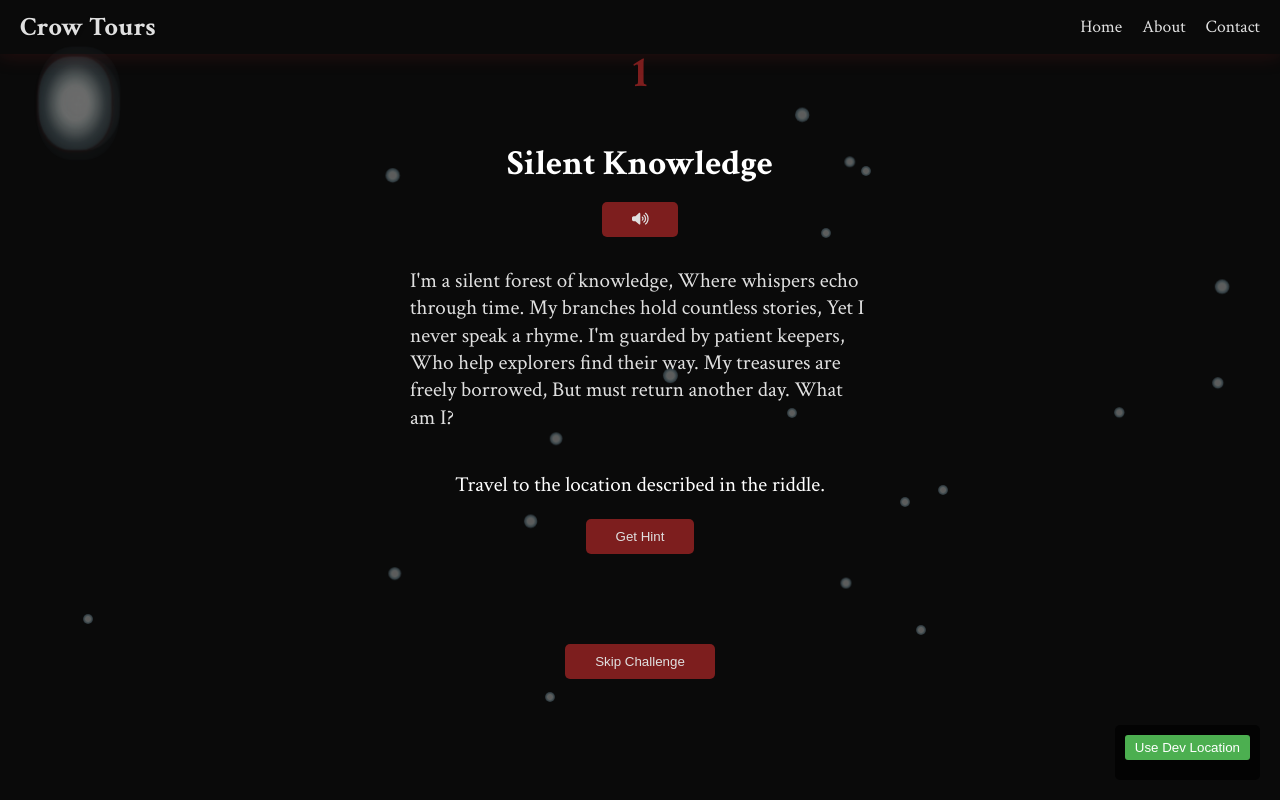
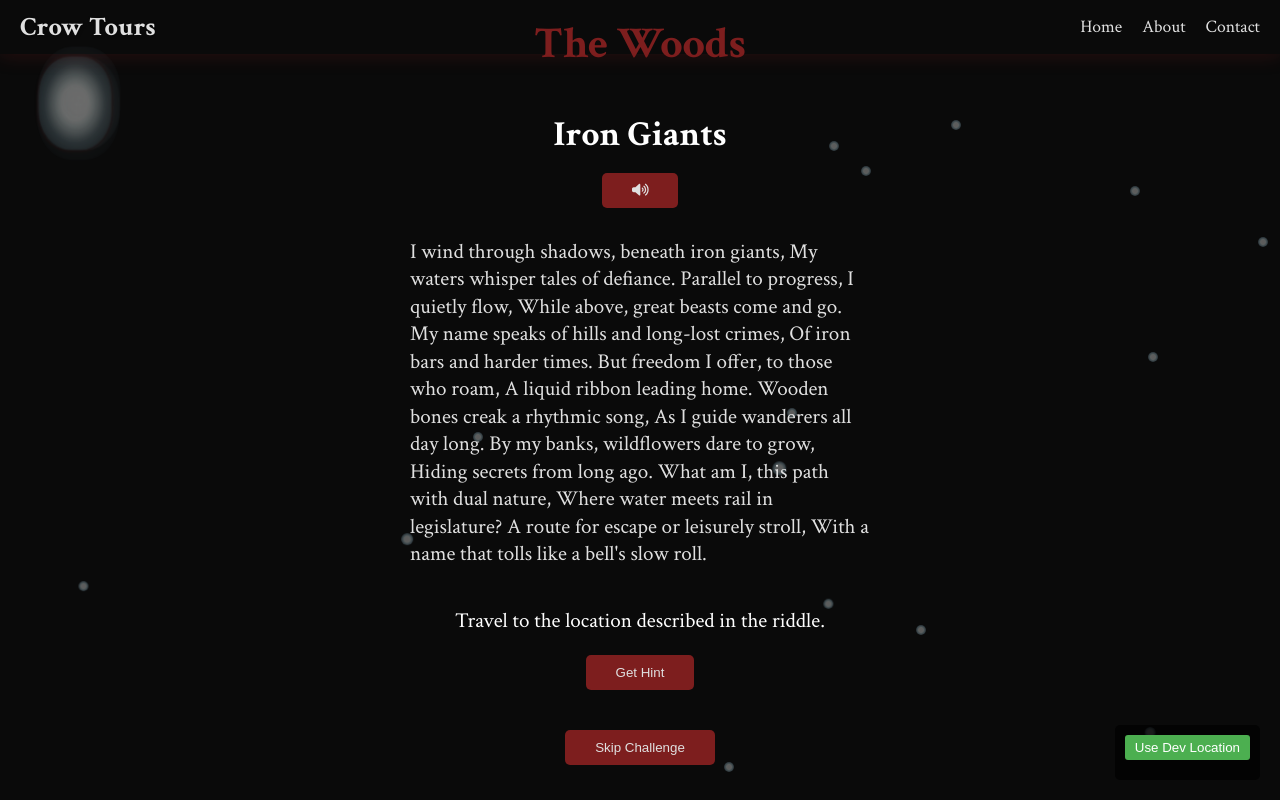
Before and after one commit to ApplianceAssistant/Raven_Run, a React (Create React App) app: page /path/1 in a window 1280 px wide. Built offline with nearby package versions, Linux system fonts and the light colour scheme.

Commit message:
challenge stucture update with Id select. user loc to target callculation and display added

```diff
--- a/src/App.js
+++ b/src/App.js
@@ -28,7 +28,7 @@ function App() {
 
     const elements = [];
 
-    for (let i = 0; i < 20; i++) {
+    for (let i = 0; i < 15; i++) {
       const element = document.createElement('div');
       element.className = 'moving-element';
 
@@ -37,7 +37,7 @@ function App() {
       element.style.top = `${Math.random() * 100}%`;
 
       // Set random animation delays
-      element.style.animationDelay = `${Math.random() * 10}s`;
+      element.style.animationDelay = `${Math.random() * 20}s`;
       element.style.animationDuration = `${Math.random() * 4 + 6}s`; // 6-10s duration
 
       movingBackground.appendChild(element);
@@ -107,7 +107,7 @@ function App() {
             <Route path="/contact" element={<Contact />} />
             <Route path="/create-account" element={<CreateAccount />} />
             <Route path="/lobby" element={<Lobby />} />
-            <Route path="/path/:pathName" element={<PathPage userLocation={userLocation} />} />
+            <Route path="/path/:pathId" element={<PathPage userLocation={userLocation} />} />
           </Routes>
         </main>
         {process.env.NODE_ENV === 'development' && (
--- a/src/components/CreateAccount.js
+++ b/src/components/CreateAccount.js
@@ -26,7 +26,7 @@ function CreateAccount() {
         <div className="bodyContent center">
           <h1>Gather Your Courage</h1>
           <form onSubmit={handleSubmit}>
-            <div>
+            <div className="account-field">
               <label htmlFor="username">Username:</label>
               <input
                 type="text"
@@ -36,7 +36,7 @@ function CreateAccount() {
                 required
               />
             </div>
-            <div>
+            <div className="account-field">
               <label htmlFor="password">Password:</label>
               <input
                 type="password"
@@ -46,7 +46,7 @@ function CreateAccount() {
                 required
               />
             </div>
-            <button type="submit">Pledge</button>
+            <button type="submit">Create Account</button>
           </form>
         </div>
       </div>
--- a/src/components/Home.js
+++ b/src/components/Home.js
@@ -14,24 +14,6 @@ function Home() {
   const handleEnter = () => {
     navigate('/lobby');
   };
-
-  useEffect(() => {
-    const background = document.querySelector('.background');
-    for (let i = 0; i < 100; i++) {
-      const spot = document.createElement('div');
-      spot.className = 'moving-spot';
-      spot.style.left = `${Math.random() * 100}%`;
-      spot.style.top = `${Math.random() * 100}%`;
-      spot.style.animationDuration = `${10 + Math.random() * 20}s`;
-      spot.style.animationDelay = `${Math.random() * 5}s`;
-      background.appendChild(spot);
-    }
-
-    return () => {
-      const spots = document.querySelectorAll('.moving-spot');
-      spots.forEach(spot => spot.remove());
-    };
-  }, []);
 
   return (
     <>
--- a/src/components/Lobby.js
+++ b/src/components/Lobby.js
@@ -1,13 +1,14 @@
 import React, { useState, useEffect } from 'react';
 import { useNavigate } from 'react-router-dom';
 import { FontAwesomeIcon } from '@fortawesome/react-fontawesome';
+import ScrollableContent from './ScrollableContent';
 import { faLongArrowUp, faLongArrowDown, faArrowsV, faSun, faMoon } from '@fortawesome/free-solid-svg-icons';
 
 function Lobby() {
   const [paths, setPaths] = useState([
-    { name: "Down Town", dayOnly: false },
-    { name: "The Woods", dayOnly: true },
-    { name: "Mall", dayOnly: false }
+    { id: 0, name: "Down Town", dayOnly: false },
+    { id: 1, name: "The Woods", dayOnly: true },
+    { id: 3, name: "Maul", dayOnly: true }
   ]);
 
   const navigate = useNavigate();
@@ -36,18 +37,21 @@ function Lobby() {
   const formatTime = (date) => {
     return date.toLocaleTimeString([], { hour: '2-digit', minute: '2-digit' });
   };
-
   return (
     <div className="content-wrapper">
       <div className="spirit-guide-large">
         <div className="content">
-          <h1 className="contentHeader">Lobby</h1>
+          <h2 className="contentHeader">Select your path</h2>
           <div className="bodyContent">
-            <p>Select your path</p>
+            <ScrollableContent maxHeight="400px">
               <ul className="path-list">
-              {paths.map((path, index) => (
-                <li key={index} className={`path-item ${path.dayOnly && isCloseToNight() ? 'disabled' : ''}`}>
-                  <button onClick={() => handlePathSelect(path.name)} disabled={path.dayOnly && isCloseToNight()}>
+
+                {paths.map((path) => (
+                  <li key={path.id} className={`path-item ${path.dayOnly && isCloseToNight() ? 'disabled' : ''}`}>
+                    <button
+                      onClick={() => handlePathSelect(path.id)}
+                      disabled={path.dayOnly && isCloseToNight()}
+                    >
                       {path.name}
                       {path.dayOnly && (
                         <span className="day-only-indicator">
@@ -58,8 +62,9 @@ function Lobby() {
                   </li>
                 ))}
               </ul>
+            </ScrollableContent>
             <p className="time-indicator">
-              Current time: {formatTime(currentTime)}
+              Time: {formatTime(currentTime)}
               <span className="day-night-indicator">
                 <FontAwesomeIcon icon={isDaytime() ? faSun : faMoon} />
                 {isDaytime() ? ' Day' : ' Night'}
--- a/src/components/PathPage.js
+++ b/src/components/PathPage.js
@@ -2,12 +2,13 @@ import React, { useState, useEffect } from 'react';
 import { useParams } from 'react-router-dom';
 import SpiritGuide from './SpiritGuide';
 import { Challenge } from './Challenge';
-import { getChallenges, resetFeedbackCycle } from '../services/challengeService.ts';
-import { checkServerConnectivity, getUserLocation } from '../utils/utils';
+import { getChallenges, getPathName, resetFeedbackCycle } from '../services/challengeService.ts';
+import { checkServerConnectivity, getUserLocation, calculateDistance } from '../utils/utils.js';
 
 function PathPage({ userLocation }) {
-  const { pathName } = useParams();
-  const [targetLocation, setTargetLocation] = useState({ latitude: 0, longitude: 0 });
+  const { pathId } = useParams();
+  const [pathName, setPathName] = useState('');
+  const [targetLocation, setTargetLocation] = useState(null);
   const [distance, setDistance] = useState(null);
   const [isSpiritGuideSmall, setIsSpiritGuideSmall] = useState(false);
   const [currentChallenge, setCurrentChallenge] = useState(null);
@@ -16,8 +17,10 @@ function PathPage({ userLocation }) {
   const [textVisible, setTextVisible] = useState(false);
 
   useEffect(() => {
-    const fetchedChallenges = getChallenges();
+    const numericPathId = parseInt(pathId, 10);
+    const fetchedChallenges = getChallenges(numericPathId);
     setChallenges(fetchedChallenges);
+    setPathName(getPathName(numericPathId));
 
     fetchedChallenges.forEach(challenge => resetFeedbackCycle(challenge.id));
 
@@ -27,27 +30,54 @@ function PathPage({ userLocation }) {
     return () => {
       clearTimeout(textFadeTimer);
     };
-  }, []);
+  }, [pathId]);
 
   useEffect(() => {
     if (challenges.length > 0 && challengeIndex < challenges.length) {
-      setCurrentChallenge(challenges[challengeIndex]);
-      resetFeedbackCycle(challenges[challengeIndex].id);
+      const challenge = challenges[challengeIndex];
+      setCurrentChallenge(challenge);
+      resetFeedbackCycle(challenge.id);
+      if (challenge.type === 'travel' && challenge.targetLocation) {
+        setTargetLocation(challenge.targetLocation);
+      }
     }
   }, [challenges, challengeIndex]);
+
+  useEffect(() => {
+    console.warn("User location: ", userLocation , " Target location: ", targetLocation);
+    if (userLocation && targetLocation) {
+      const distanceInMeters = calculateDistance(userLocation, targetLocation);
+      const distanceInMiles = (distanceInMeters / 1609.344).toFixed(2);
+      const distanceInKilometers = (distanceInMeters / 1000).toFixed(2);
+      if (distanceInMiles >= 0.1) {
+        // If distance is 0.1 miles or more, display in miles
+        setDistance({
+          value: distanceInMiles,
+          unit: 'miles'
+        });
+      } else {
+        // If distance is less than 0.1 miles, display in feet
+        const distanceInFeet = (distanceInMiles * 5280).toFixed(2);
+        setDistance({
+          value: Math.round(distanceInFeet),
+          unit: 'feet'
+        });
+      }
+    }
+  }, [userLocation, targetLocation]);
 
   const handleChallengeComplete = (correct) => {
     if (correct) {
       setChallengeIndex(prevIndex => prevIndex + 1);
     }
   };
-
+  console.log("distance: ", distance);
   return (
     <div className="path-page">
       <main className="path-content">
         <h1 className={`path-title ${textVisible ? 'visible' : ''}`}>{pathName}</h1>
-        {distance && (
-          <p className="distance-notice">Distance to target: {distance.toFixed(2)} km</p>
+        {distance !== null && (
+          <p className="distance-notice">Distance to target: {distance.value} {distance.unit}</p>
         )}
         {currentChallenge && (
           <Challenge
--- a/src/css/App.scss
+++ b/src/css/App.scss
@@ -235,7 +235,7 @@ button {
 // Increase heading sizes
 h1 {
   font-size: 2.5em;
-  margin-bottom: 20px;
+  margin-bottom: 15px;
   color: rgb(255, 255, 255);
 }
 
@@ -536,13 +536,13 @@ form {
 
   .feedback {
     text-align: center;
-    margin-top: 20px;
+    margin-top: 10px;
+    margin-bottom: 10px;
     font-size: 1.2em;
     opacity: 0;
     transition: opacity 0.3s ease-in-out;
     height: 0;
     overflow: hidden;
-    padding: 20px;
     max-width: 500px;
   }
 
@@ -579,3 +579,27 @@ form {
   margin-bottom: 10px;
   display: flex;
 }
+
+.account-field {
+  display: flex;
+  flex-direction: column;
+  margin-bottom: 5px;
+
+  label {
+    margin-bottom: 2px;
+  }
+
+  input {
+    padding: 10px;
+    border: none;
+    border-radius: 5px;
+    background-color: rgba($dark-bg, 0.7);
+    color: $text-color;
+    transition: all 0.3s ease;
+
+    &:focus {
+      outline: none;
+      box-shadow: 0 0 10px rgba($spooky-accent, 0.5);
+    }
+  }
+}
--- a/src/data/challenges.ts
+++ b/src/data/challenges.ts
@@ -1,6 +1,15 @@
 import { Challenge } from '../types/challengeTypes';
 
-export const challenges: Challenge[] = [
+interface Path {
+  id: number;
+  name: string;
+  challenges: Challenge[];
+}
+export const paths: Path[] = [
+  {
+    id: 0,
+    name: "Down Town",
+    challenges: [
       {
         id: '0',
         type: 'travel',
@@ -19,20 +28,20 @@ What am I?`,
           latitude: 38.2123131,
           longitude: -85.2201708
         },
-    radius: 1000,
-    locationHints: [
+        radius: 50,
+        hints: [
           "My inhabitants are often spine-chilling.",
           "I'm a place where you can travel the world without moving your feet",
           "My visitors often judge my contents by their covers.",
           "I'm home to both fact and fiction, side by side."
         ],
         completionFeedback: `Excellent deduction! Your keen insight will be invaluable on your journey to the haunted road.`,
-    repeatable: false
+        repeatable: false,
       },
       {
         id: '1',
         type: 'travel',
-    title: 'Herbal Wards Needed',
+        title: 'Herbal Wards',
         description: `In Simpsonville, where stories unfold,
           Stands a cottage, quaint and old.
           Its walls are white as morning frost,
@@ -54,11 +63,11 @@ Where purple magic is always swelling?`,
           latitude: 38.2216154,
           longitude: -85.344623
         },
-    radius: 1000,
-    locationHints: [
+        radius: 50,
+        hints: [
           "My name suggests a modest hill, though I'm flat on the ground.",
           "Butterflies mistake me for a fragrant bloom in the town.",
-      "Bees buzz around me, thinking I'm part of their lavender store.",
+          "If your famished, grab some refreshments at the cafe.",
           "My color is reminiscent of clouds, not the flower I'm named for."
         ],
         completionFeedback: `You've proven yourself a true master of magical dwellings and herbal enigmas.`,
@@ -66,14 +75,55 @@ Where purple magic is always swelling?`,
       },
       {
         id: '2',
+        type: 'travel',
+        title: 'Herbal Wards',
+        description: `In Simpsonville, where stories unfold,
+          Stands a cottage, quaint and old.
+          Its walls are white as morning frost,
+          In lavender fields, it seems lost.
+          Windows wink with candlelight,
+          Scenting dreams throughout the night.
+          A humble abode with magic inside,
+          Where herbal wonders do reside.
+          Thyme passes slowly 'round its door,
+          Sage whispers secrets from days of yore.
+          But one bloom rules this aromatic bower,
+          Lending its name and mystic power.
+          Not grand in size, yet great in fame,
+          Two adjectives and a flower form its name.
+          What am I, this enchanted dwelling,
+          Where purple magic is always swelling?`,
+        question: `Travel to the location described in the riddle.`,
+        targetLocation: {
+          latitude: 38.2216154,
+          longitude: -85.344623
+        },
+        radius: 50,
+        hints: [
+          "My name suggests a modest hill, though I'm flat on the ground.",
+          "Butterflies mistake me for a fragrant bloom in the town.",
+          "If your famished, grab some refreshments at the cafe.",
+          "My color is reminiscent of clouds, not the flower I'm named for."
+        ],
+        completionFeedback: `You've proven yourself a true master of magical dwellings and herbal enigmas.`,
+        repeatable: false
+      },
+      {
+        id: '3',
         type: 'multipleChoice',
-    title: 'What is the name of the haunted road?',
+        title: 'Echoes of the Past (Fiction)',
         description: ``,
-    question: `What haunted Kentucky road shares its name with a story from the 1800's?`,
-    options: [`An Occurrence at Owl Creek Bridge`, `The Monkey's Paw`, `The Legend of Sleepy Hollow`, `Mezzotint`],
+        question: `What ominous event occurred in Simpsonville on a moonless night in 1902, forever changing the town's destiny?`,
+        options: [`The Mysterious Disappearance at Todd's Point Church`, `The Vanishing of the Midnight Train`, `The Great Fire at Simpsonville Asylum`, `The Disappearance of Mayor Elijah Blackwood`],
         correctAnswer: 'The Legend of Sleepy Hollow',
+        hints: [
+          "Some say time itself was altered that fateful evening.",
+          "The old town records are suspiciously incomplete for that year.",
+          "Ghostly whistle sounds still echo on windless nights.",
+          "Locals warn against speaking of this event after dark.",
+        ],
         feedbackTexts: {
-      correct: 'Correct! The Legend of Sleepy Hollow is correct!',
+          correct: `It's destination was not of this world!`,
           incorrect: [
             'Try again!',
             'Keep trying, only two options left!',
@@ -83,7 +133,7 @@ Where purple magic is always swelling?`,
         repeatable: true
       },
       {
-    id: '3',
+        id: '4',
         type: 'trueFalse',
         title: 'Waverly Hills Sanatorium',
         description: '',
@@ -98,7 +148,7 @@ Where purple magic is always swelling?`,
         repeatable: false
       },
       {
-    id: '4',
+        id: '5',
         type: 'story',
         title: 'The Haunting of Waverly Hills',
         description: '',
@@ -117,6 +167,8 @@ Where purple magic is always swelling?`,
         description: ``,
         question: `Who did Lily call to in her last moments?`,
         options: [`God`, `Her favorite doctor`, `Her mother`, `Favorite Nurse`],
+        hints: [
+        ],
         correctAnswer: 'Favorite Nurse',
         feedbackTexts: {
           correct: 'Correct! Her favorite nurse!',
@@ -126,7 +178,49 @@ Where purple magic is always swelling?`,
             `Nope, surely you will get it this time!`,
           ]
         },
-    repeatable: true
+        repeatable: false
+      }
+    ]
   },
-  // Add more challenges here...
+  {
+    id: 1,
+    name: "The Woods",
+    challenges: [
+      {
+        id: '0',
+        type: 'travel',
+        title: 'Iron Giants',
+        description: `I wind through shadows, beneath iron giants,
+          My waters whisper tales of defiance.
+          Parallel to progress, I quietly flow,
+          While above, great beasts come and go.
+          My name speaks of hills and long-lost crimes,
+          Of iron bars and harder times.
+          But freedom I offer, to those who roam,
+          A liquid ribbon leading home.
+          Wooden bones creak a rhythmic song,
+          As I guide wanderers all day long.
+          By my banks, wildflowers dare to grow,
+          Hiding secrets from long ago.
+          What am I, this path with dual nature,
+          Where water meets rail in legislature?
+          A route for escape or leisurely stroll,
+          With a name that tolls like a bell's slow roll.`,
+        question: `Travel to the location described in the riddle.`,
+        targetLocation: {
+          latitude: 38.21484,
+          longitude: -85.21620
+        },
+        radius: 50,
+        hints: [
+          "My melody is a mix of babbling brooks and steel wheels.",
+          "I share my journey with prisoners of the past and travelers of the present.",
+          "My path is liquid, but my companion is solid and elevated",
+          "My name suggests confinement, but my nature offers liberation."
+        ],
+        completionFeedback: `You've cracked the code of the Jail Hill track crossing ant Clear Creek.`,
+        repeatable: false,
+      }
+    ]
+  }
 ];
--- a/src/services/challengeService.ts
+++ b/src/services/challengeService.ts
@@ -1,20 +1,30 @@
-import { Challenge, isStoryChallenge, isMultipleChoiceChallenge, isTrueFalseChallenge, isTravelChallenge  } from '../types/challengeTypes.ts';
-import { challenges } from '../data/challenges.ts';
+import { Challenge, isStoryChallenge, isMultipleChoiceChallenge, isTrueFalseChallenge, isTravelChallenge  } from '../types/challengeTypes';
+import { calculateDistance } from '../utils/utils';
+import { paths } from '../data/challenges';
 
-export function getChallenges() {
-  // This function remains unchanged
-  // It should return the challenges from your data source
-  return challenges;
+export function getPath(pathId: number) {
+  return paths.find(path => path.id === pathId);
+}
+
+export function getChallenges(pathId: number): Challenge[] {
+  const path = getPath(pathId);
+  return path ? path.challenges : [];
+}
+
+export function getPathName(pathId: number): string {
+  const path = getPath(pathId);
+  //return unknown path and back to loby button
+  return path ? path.name : 'Unknown Path';
 }
 
 const hintIndexMap = new Map<string, number>();
 
 export function getNextLocationHint(challenge: Challenge): string {
-  if (isTravelChallenge(challenge) && challenge.locationHints.length > 0) {
+  if (isTravelChallenge(challenge) && challenge.hints.length > 0) {
     let hintIndex = hintIndexMap.get(challenge.id) ?? -1;
-    hintIndex = (hintIndex + 1) % challenge.locationHints.length;
+    hintIndex = (hintIndex + 1) % challenge.hints.length;
     hintIndexMap.set(challenge.id, hintIndex);
-    return challenge.locationHints[hintIndex];
+    return challenge.hints[hintIndex];
   }
   return "No hints available.";
 }
@@ -23,41 +33,22 @@ export function resetHintCycle(challengeId: string): void {
   hintIndexMap.delete(challengeId);
 }
 
+
+
 export function checkLocationReached(challenge: Challenge, userLocation: {latitude: number, longitude: number}): boolean {
-  if (isTravelChallenge(challenge)) {
-    const distance = calculateDistance(userLocation, challenge.targetLocation) || false;
-    if(distance === false) {
-      return false;
-    }
-    return distance <= challenge.radius;
+  if (!isTravelChallenge(challenge) || !challenge.targetLocation || !challenge.radius) {
+    return false;
   }
-  return false;
-}
 
-function calculateDistance(loc1: {latitude: number, longitude: number}, loc2: {latitude: number, longitude: number}): number {
-  if(!loc1 || !loc2) {
-    return 0;
+  if (!userLocation || typeof userLocation.latitude !== 'number' || typeof userLocation.longitude !== 'number') {
+    return false;
   }
-  const R = 6371; // Radius of the Earth in kilometers
-  const dLat = degToRad(loc2.latitude - loc1.latitude);
-  const dLon = degToRad(loc2.longitude - loc1.longitude);
-  const a =
-    Math.sin(dLat/2) * Math.sin(dLat/2) +
-    Math.cos(degToRad(loc1.latitude)) * Math.cos(degToRad(loc2.latitude)) *
-    Math.sin(dLon/2) * Math.sin(dLon/2);
-  const c = 2 * Math.atan2(Math.sqrt(a), Math.sqrt(1-a));
-  const distance = R * c; // Distance in kilometers
-  return distance * 1000; // Convert to meters
-}
 
-function degToRad(deg: number): number {
-  return deg * (Math.PI/180);
+  const distance = calculateDistance(userLocation, challenge.targetLocation);
+  return distance <= challenge.radius;
 }
 
 export function checkAnswer(challenge: Challenge, answer: any): boolean {
-  console.log("challenge", challenge, " isMultipleChoiceChallenge: ", isMultipleChoiceChallenge(challenge), " isTrueFalseChallenge: ", isTrueFalseChallenge(challenge));
-  console.log("answer", answer);
-
   if (isStoryChallenge(challenge)) {
     return true; // Stories are always considered "correct"
   }
@@ -111,4 +102,10 @@ export function canDisplayChallenge(challenge: Challenge, hasBeenDisplayed: bool
   return true; // Non-story challenges can always be displayed
 }
 
+export default {
+  checkLocationReached,
+  getNextLocationHint,
+  checkAnswer,
+  getNextIncorrectFeedback
+};
 // You can add more functions here as needed for challenge management
--- a/src/types/challengeTypes.ts
+++ b/src/types/challengeTypes.ts
@@ -26,6 +26,7 @@ interface StoryChallenge extends BaseChallenge {
 interface MultipleChoiceChallenge extends BaseChallenge {
   type: 'multipleChoice';
   options: string[];
+  hints: string[]; // Array of hints to help find the location
   correctAnswer: string;
   feedbackTexts: FeedbackTexts;
 }
@@ -53,7 +54,7 @@ interface TravelChallenge extends BaseChallenge {
   };
   radius: number; // in meters
   question: string;
-  locationHints: string[]; // Array of hints to help find the location
+  hints: string[]; // Array of hints to help find the location
   completionFeedback: string; // Feedback shown when the location is reached
   repeatable: boolean;
 }
--- a/src/utils/utils.js
+++ b/src/utils/utils.js
@@ -97,3 +97,23 @@ export const startLocationUpdates = (interval = 300000) => { // Default: update
 export const stopLocationUpdates = (intervalId) => {
   clearInterval(intervalId);
 };
+
+export function calculateDistance(loc1, loc2) {
+  if(!loc1 || !loc2) {
+    return 0;
+  }
+  const R = 6371; // Radius of the Earth in kilometers
+  const dLat = degToRad(loc2.latitude - loc1.latitude);
+  const dLon = degToRad(loc2.longitude - loc1.longitude);
+  const a =
+    Math.sin(dLat/2) * Math.sin(dLat/2) +
+    Math.cos(degToRad(loc1.latitude)) * Math.cos(degToRad(loc2.latitude)) *
+    Math.sin(dLon/2) * Math.sin(dLon/2);
+  const c = 2 * Math.atan2(Math.sqrt(a), Math.sqrt(1-a));
+  const distance = R * c; // Distance in kilometers
+  return distance * 1000; // Convert to meters
+}
+
+function degToRad(deg) {
+  return deg * (Math.PI/180);
+}
```
Lines whose indentation alone changed are shown as unchanged.
